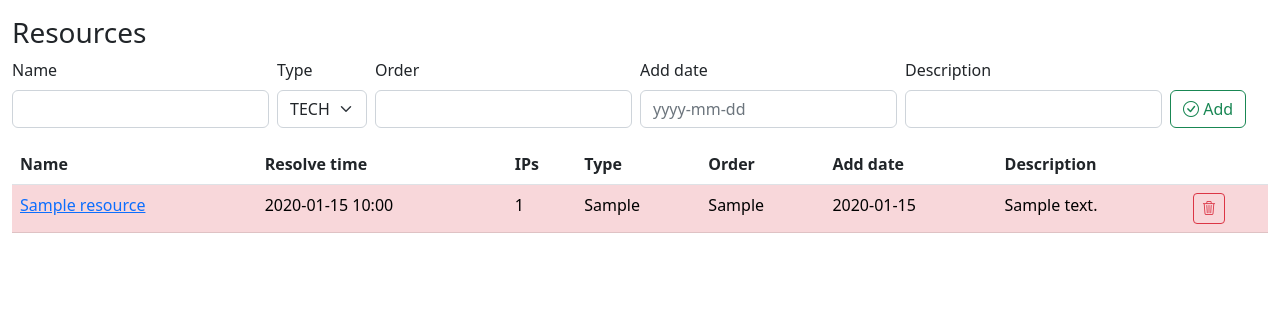
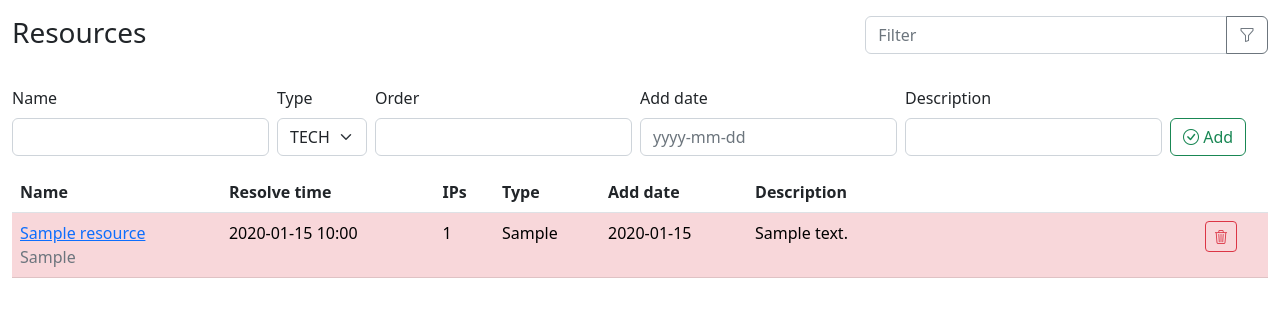
Before and after one commit to naffabob/opengarden, a Flask app: page /og/resources/ in a window 1280 px wide. Shown: the part 56-373 px from the top of the page. Run offline with Flask 3, Linux system fonts and the light colour scheme; tables that the repository leaves empty hold one stand-in row (values such as "Sample post"); some libraries are stand-ins or nearby versions.

Commit message:
Add filter for resources. Cosmetics for resources table.

```diff
--- a/webapp/templates/resources.html
+++ b/webapp/templates/resources.html
@@ -1,8 +1,15 @@
 {% extends 'base.html' %}
 
 {% block content %}
+<div class="row mb-3">
+	<div class="col-8">
+		<h3>Resources</h3>
+	</div>
+	<div class="col-4 text-end">
+		{% include 'search_form.html' %}
+	</div>
+</div>
 
-<h3>Resources</h3>
 <form class="row mb-3 gx-2" method="POST">
 	{{ form.hidden_tag() }}
 	<div class="col-auto">
@@ -59,27 +66,28 @@
 </form>
 
 
-<table class="table">
+<table class="table table-hover">
 	<thead>
 	<tr>
 		<th scope="col">Name</th>
 		<th scope="col">Resolve time</th>
 		<th scope="col">IPs</th>
 		<th scope="col">Type</th>
-		<th scope="col">Order</th>
 		<th scope="col">Add date</th>
-		<th scope="col">Description</th>
+		<th style="width: 450px" scope="col">Description</th>
 		<th scope="col"></th>
 	</tr>
 	</thead>
 	<tbody>
 	{% for resource in resources %}
 	<tr class="{% if resource.status == 'error' %}table-danger{% endif %}">
-		<td><a href="{{ url_for('resource_view', resource_id=resource.id) }}">{{ resource.name }}</a></td>
+		<td>
+			<a href="{{ url_for('resource_view', resource_id=resource.id) }}">{{ resource.name }}</a><br>
+			<span class="text-muted">{{ resource.order or ''}}</span>
+		</td>
 		<td>{% if resource.resolve_time %}{{ resource.resolve_time.strftime("%Y-%m-%d %H:%M") }}{% endif %}</td>
 		<td>{{ resource[8] }}</td>
 		<td>{{ resource.resource_type }}</td>
-		<td>{{ resource.order or '-'}}</td>
 		<td>{{ resource.added_date or '-'}}</td>
 		<td>{{ resource.description or '-' }}</td>
 		<td>
--- /dev/null
+++ b/webapp/templates/search_form.html
@@ -0,0 +1,8 @@
+<form method="get">
+  <div class="row">
+    <div class="input-group mb-3">
+      <input type="text" class="form-control" name="search" placeholder="Filter" value="{{ search_str or '' }}">
+      <button class="btn btn-outline-secondary" type="submit"><i class="bi bi-funnel"></i></button>
+    </div>
+  </div>
+</form>
--- a/webapp/views.py
+++ b/webapp/views.py
@@ -1,7 +1,8 @@
+import logging
+
 from flask import render_template, url_for, request, flash, redirect, abort
 from sqlalchemy.exc import IntegrityError
-from sqlalchemy.sql import func
-import logging
+from sqlalchemy.sql import func, or_
 
 import configurator
 import netbox_client
@@ -65,6 +66,20 @@ def resources_view():
                     flash('Resource successfully added', category='success')
 
                 return redirect(back)
+
+    search_str = request.args.get('search')
+    search = f'%{search_str}%'
+    if search_str:
+        resources = resources.filter(
+            or_(
+                Resource.name.like(search),
+                Resource.description.like(search),
+                Resource.order.like(search),
+                Resource.added_date.like(search),
+                Resource.resource_type.like(search),
+                Resource.resolve_time.like(search),
+            )
+        )
 
     return render_template('resources.html', form=input_form, resources=resources, page_title=page_title)
 
```
